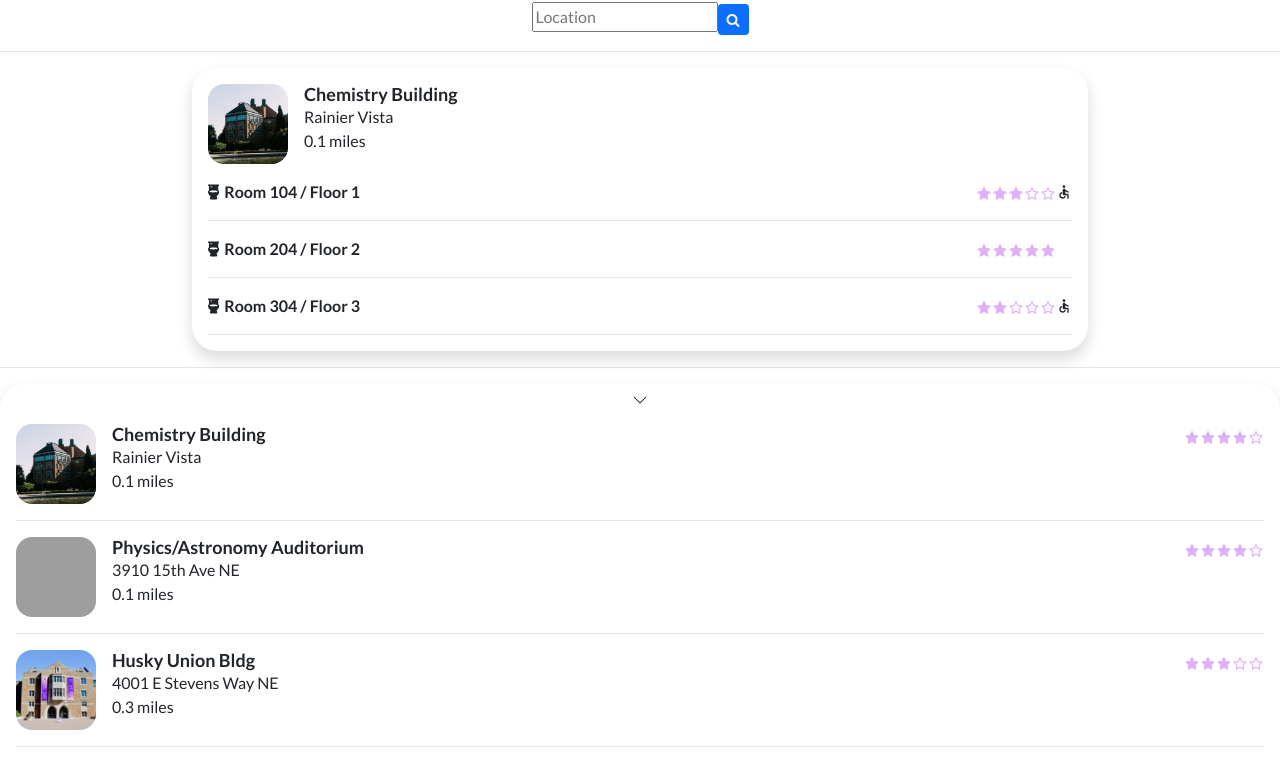
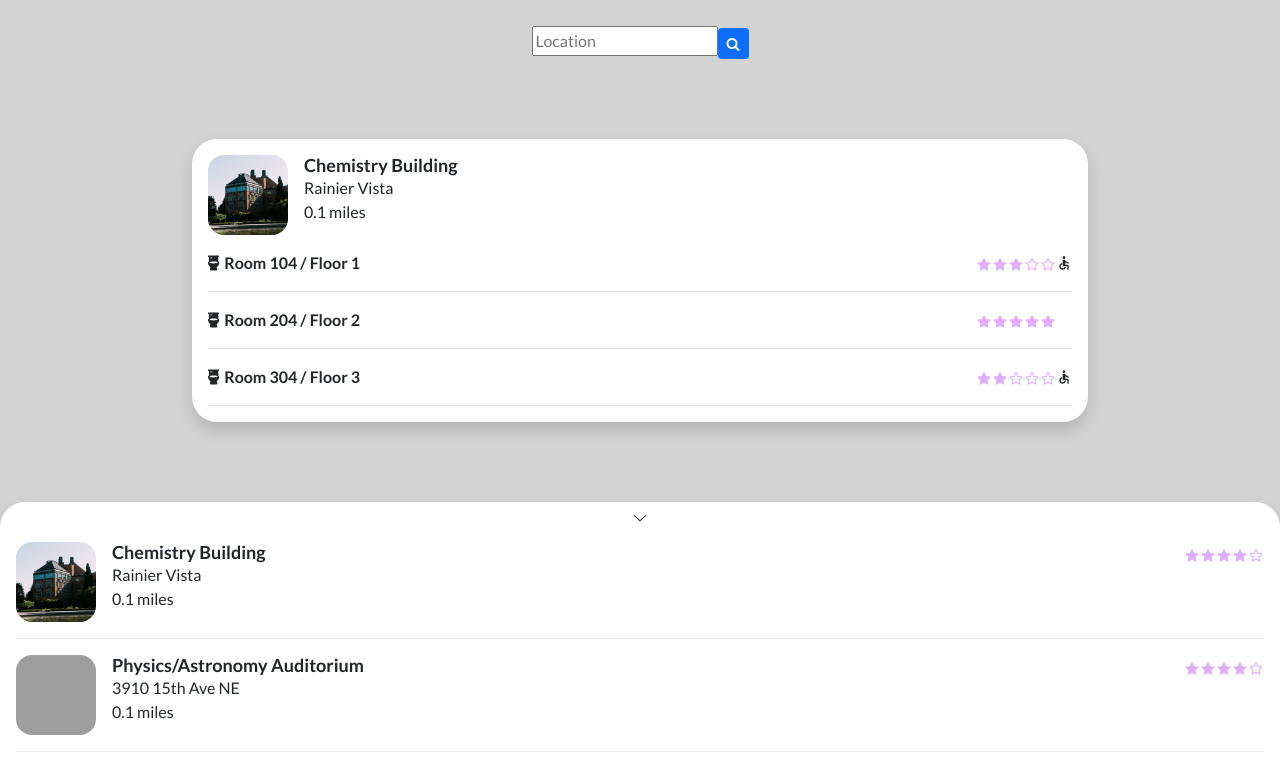
Before and after one commit to lisicase/vonia, a React (Create React App) app: page / in a window 1280 px wide. Shown: the part 138-899 px from the top of the page. Built offline with nearby package versions, Linux system fonts and the light colour scheme; grey boxes are pictures that could not be loaded.

Commit message:
updated temp map background

```diff
--- a/src/App.js
+++ b/src/App.js
@@ -59,12 +59,6 @@ class HomePage extends Component {
         </div>
         <h1>Spotty</h1>
         <h2>Spot-a-Potty</h2>
-        <form action="" className="mt-3">
-          <input type="text" placeholder="Location" />
-          <Button variant="primary btn-sm" id="search-button" type="submit">
-              <i className="fa fa-search" aria-hidden="true"></i>
-          </Button>{' '}
-        </form>
         <TempMapPage />
       </div>
     );
@@ -82,10 +76,17 @@ class MenuButton extends Component {
 class TempMapPage extends Component {
   render() {
     return (
-      <div>
-        <Divider />
+      <div style={{backgroundColor:'lightGray'}}>
+        <div style={{height:'1rem'}} />
+        <form action="" className="mt-3">
+          <input type="text" placeholder="Location" />
+          <Button variant="primary btn-sm" id="search-button" type="submit">
+              <i className="fa fa-search" aria-hidden="true"></i>
+          </Button>{' '}
+        </form>
+        <div style={{height:'5rem'}} />
         <BathroomCard />
-        <Divider />
+        <div style={{height:'5rem'}} />
         <BuildingList />
       </div>
     );
--- a/src/Map/BathroomCard.js
+++ b/src/Map/BathroomCard.js
@@ -29,7 +29,7 @@ export default class BathroomCard extends Component {
       return (
         <div style={{textAlign:"left", display:'flex', flexDirection:'row', alignContent:'center'}}>
             <div style={{width:"15vw"}} />
-            <div className="shadow" style={{width:"70vw", borderRadius:"25px"}}>
+            <div className="shadow" style={{width:"70vw", borderRadius:"25px", backgroundColor:'white'}}>
                 <div style={{margin:"1rem"}}>
                     <BuildingInfo
                         name="Chemistry Building"
--- a/src/Map/BuildingList.js
+++ b/src/Map/BuildingList.js
@@ -12,7 +12,7 @@ import { BsChevronDown } from "react-icons/bs";
 export default class BuildingList extends Component {
     render() {
       return (
-        <div className="shadow" style={{width:"100vw", borderTopLeftRadius:"25px", borderTopRightRadius:"25px"}}>
+        <div className="shadow" style={{width:"100vw", borderTopLeftRadius:"25px", borderTopRightRadius:"25px", backgroundColor:'white'}}>
             <div style={{display:'flex', justifyContent:'center'}}>
                 <BsChevronDown style={{marginTop:'0.5rem'}} />
             </div>
```
